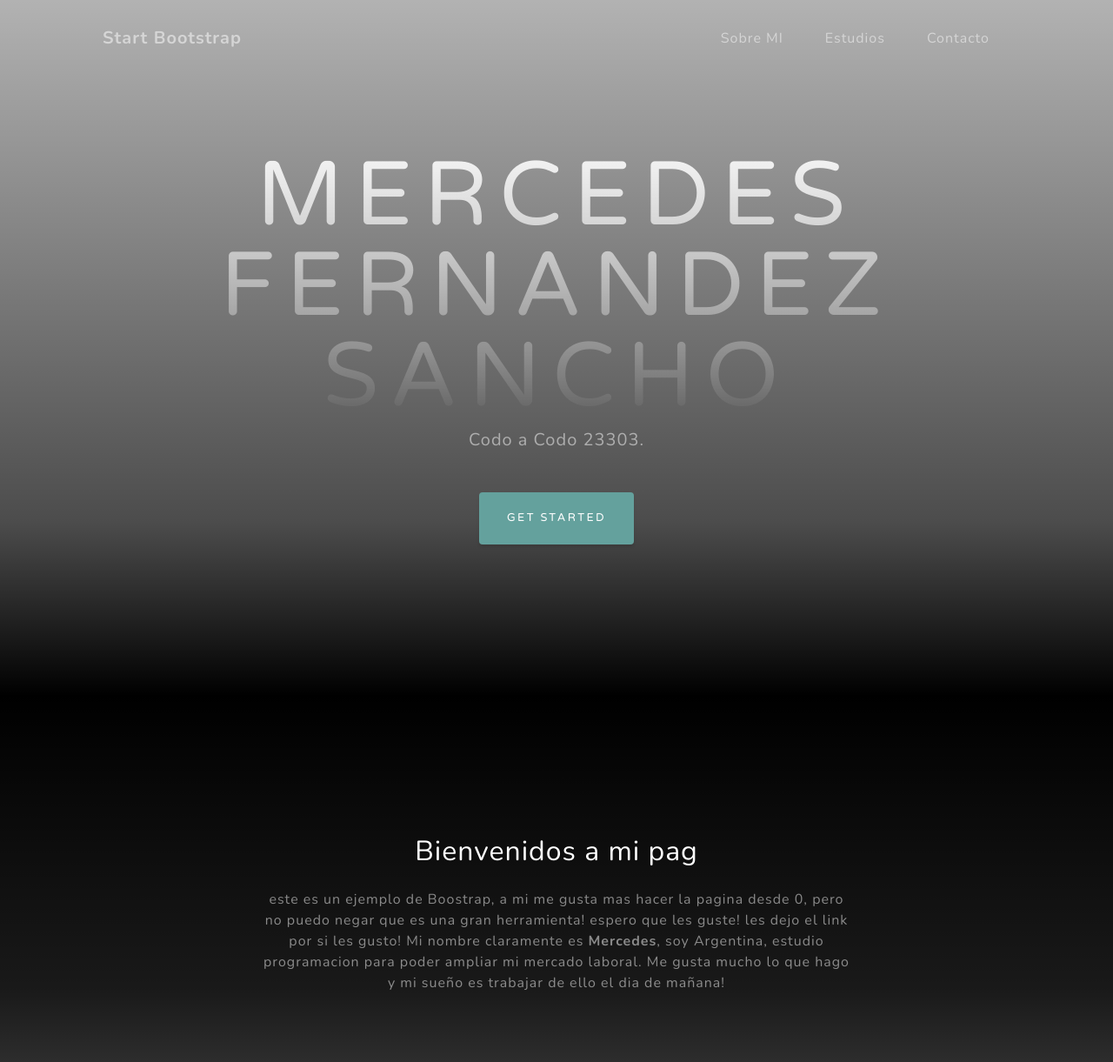
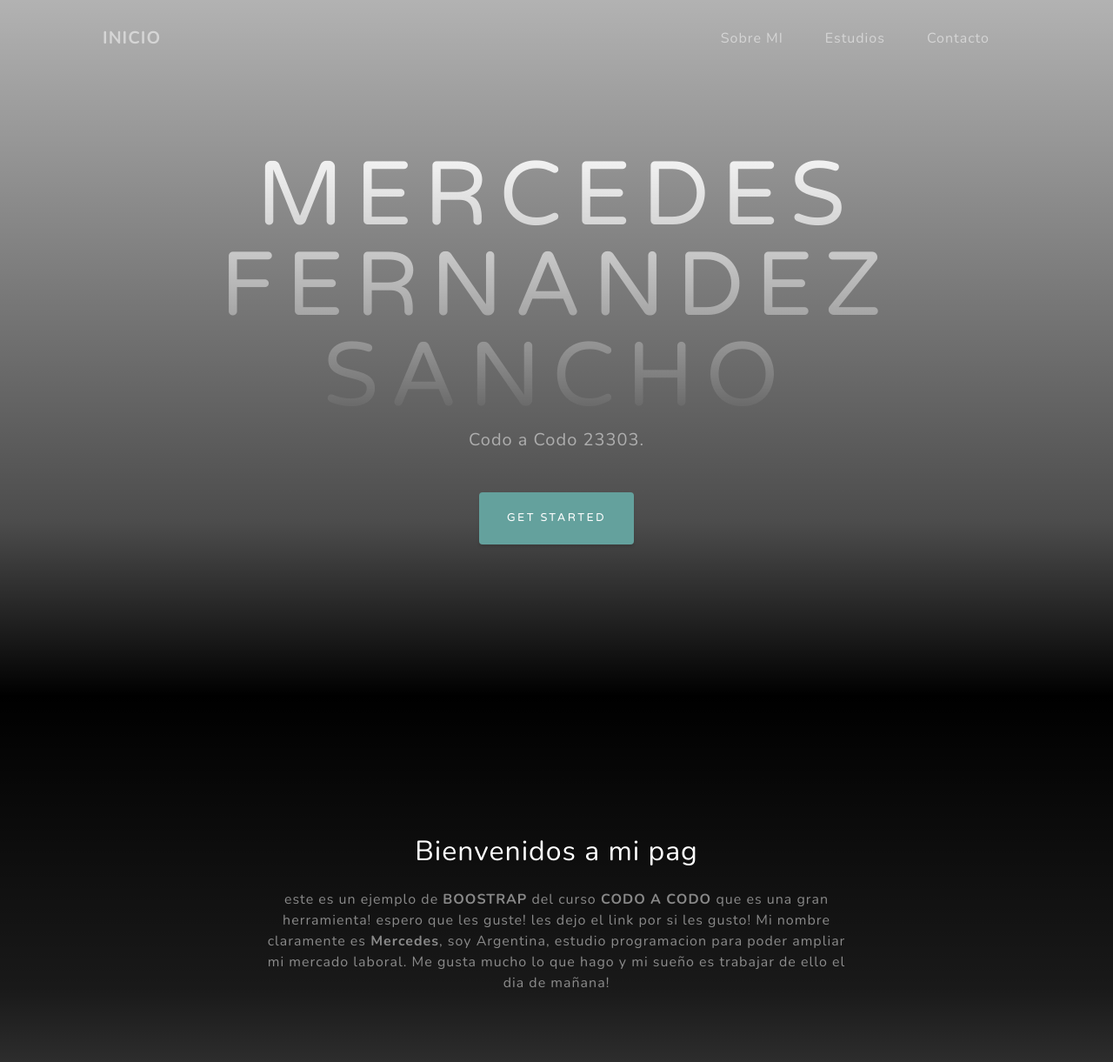
Before and after one commit to Mechytas03/yo, a plain HTML site: page index.html in a window 1280 px wide. Shown: the top 1221 px of the page at 87% size. Drawn offline with nearby package versions, Linux system fonts and the light colour scheme.

Commit message:
Add files via upload

```diff
--- a/index.html
+++ b/index.html
@@ -22,7 +22,7 @@
         <!-- Navigation-->
         <nav class="navbar navbar-expand-lg navbar-light fixed-top" id="mainNav">
             <div class="container px-4 px-lg-5">
-                <a class="navbar-brand" href="#page-top">Start Bootstrap</a>
+                <a class="navbar-brand" href="#page-top">INICIO</a>
                 <button class="navbar-toggler navbar-toggler-right" type="button" data-bs-toggle="collapse" data-bs-target="#navbarResponsive" aria-controls="navbarResponsive" aria-expanded="false" aria-label="Toggle navigation">
                     Menu
                     <i class="fas fa-bars"></i>
@@ -55,7 +55,7 @@
                     <div class="col-lg-8">
                         <h2 class="text-white mb-4">Bienvenidos a mi pag</h2>
                         <p class="text-white-50">
-                           este es un ejemplo de Boostrap, a mi me gusta mas hacer la pagina desde 0, pero no puedo negar que es una gran herramienta! espero que les guste!
+                           este es un ejemplo de <strong>BOOSTRAP</strong> del curso <strong >CODO A CODO </strong> que  es una gran herramienta! espero que les guste!
 
                             <a href="https://startbootstrap.com/theme/grayscale/"></a>
 les dejo el link por si les gusto!   Mi nombre claramente es <strong>Mercedes</strong>, soy Argentina, estudio programacion para poder ampliar mi mercado laboral. Me gusta mucho lo que hago y mi sueño es trabajar de ello el dia de mañana!                     </p>
```
